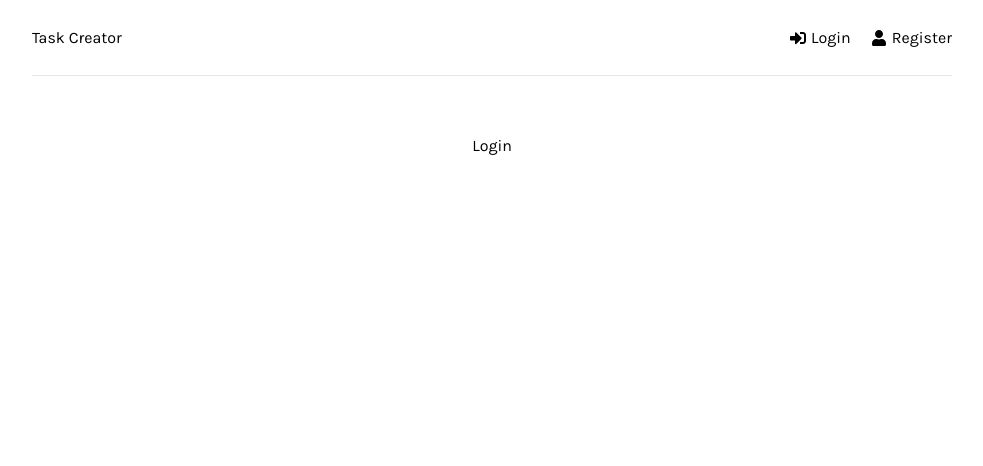
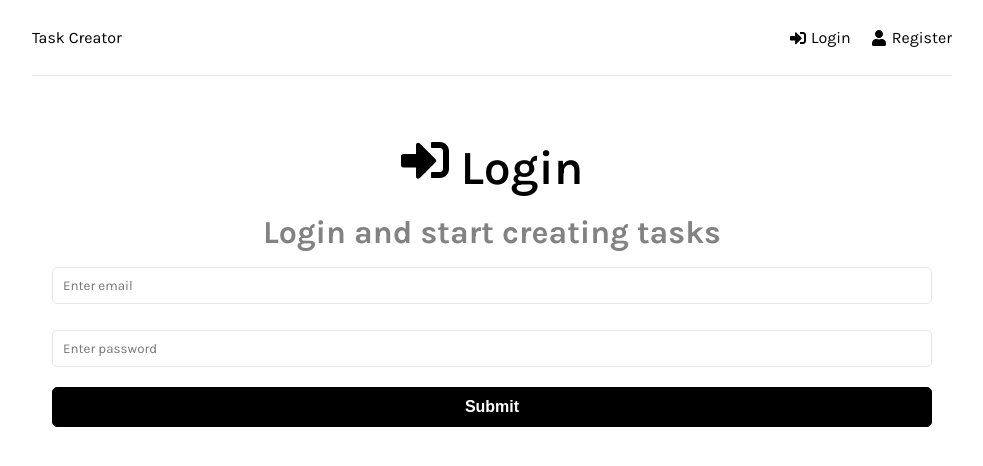
Before and after one commit to MTouthang/task-manager, a React (Create React App) app in the folder client/: page /login in a window 1280 px wide. Shown: the top 466 px of the page, without its empty margins (148-1131 px from the left). Built offline with nearby package versions, Linux system fonts and the light colour scheme; the HTML template or start-up script is replaced by a standard one.

Commit message:
feat: login page

```diff
--- a/client/src/components/Login.js
+++ b/client/src/components/Login.js
@@ -1,7 +1,61 @@
-import React from "react";
+import React, { useState } from "react";
+import { FaSignInAlt } from "react-icons/fa";
 
 const Login = () => {
-  return <div>Login</div>;
+  const [formData, setFormData] = useState({ email: "", password: "" });
+
+  const { email, password } = formData;
+  const onChange = (e) => {
+    setFormData((prevState) => ({
+      ...prevState,
+      [e.target.name]: e.target.value,
+    }));
+  };
+
+  const onSubmit = (e) => {
+    e.preventDefault();
+  };
+  return (
+    <>
+      <section className="heading">
+        <h1>
+          {" "}
+          <FaSignInAlt /> Login
+        </h1>
+        <p> Login and start creating tasks </p>
+        <form onSubmit={onSubmit}>
+          <div className="form-group">
+            <input
+              placeholder="Enter email"
+              type="email"
+              className="form-control"
+              id="email"
+              name="email"
+              value={email}
+              onChange={onChange}
+            />
+          </div>
+          <div className="form-group">
+            <input
+              type="password"
+              className="form-control"
+              id="password"
+              name="password"
+              value={password}
+              placeholder="Enter password"
+              onChange={onChange}
+            />
+          </div>
+
+          <div className="form-group">
+            <button type="submit" className="btn btn-block">
+              Submit
+            </button>
+          </div>
+        </form>
+      </section>
+    </>
+  );
 };
 
 export default Login;
--- a/client/src/components/Register.js
+++ b/client/src/components/Register.js
@@ -44,9 +44,10 @@
           <div className="form-group">
             <input
               placeholder="Enter email"
-              type="text"
+              type="email"
               className="form-control"
               id="email"
+              name="email"
               value={email}
               onChange={onChange}
             />
```
